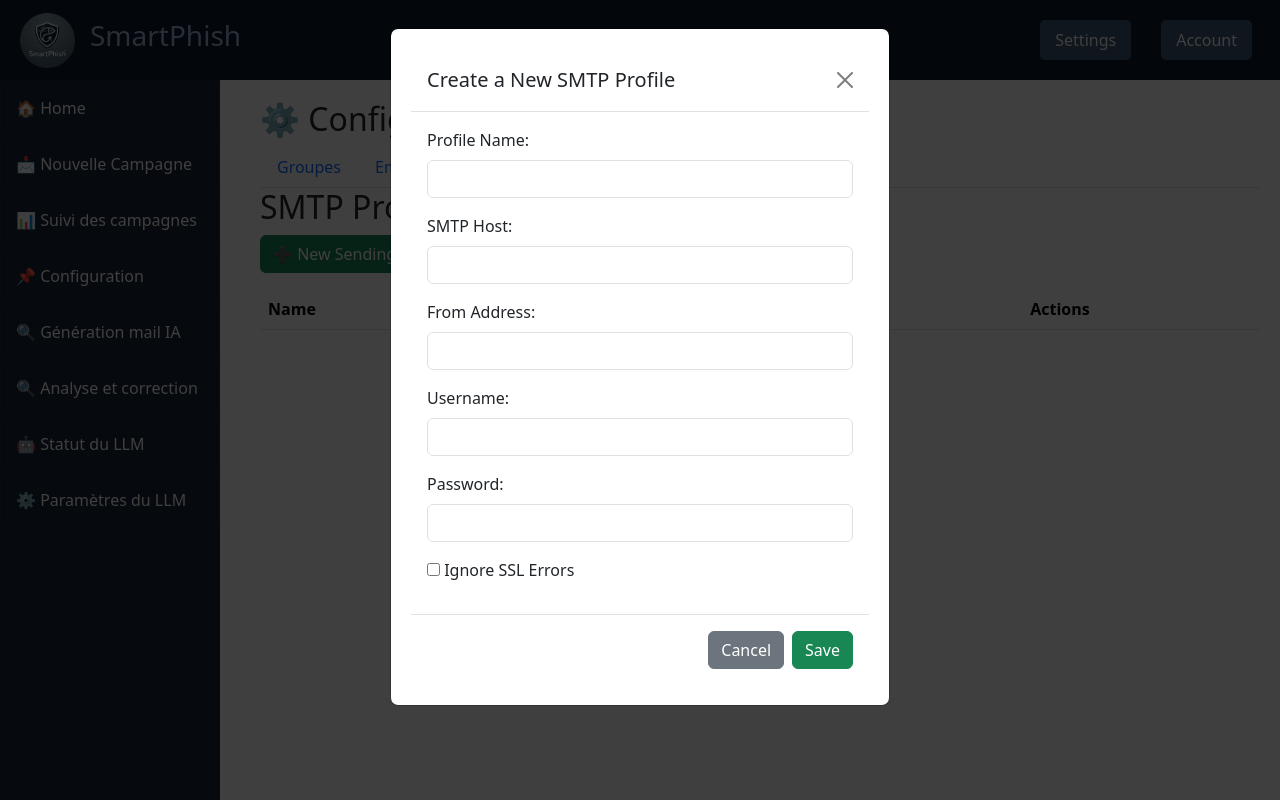
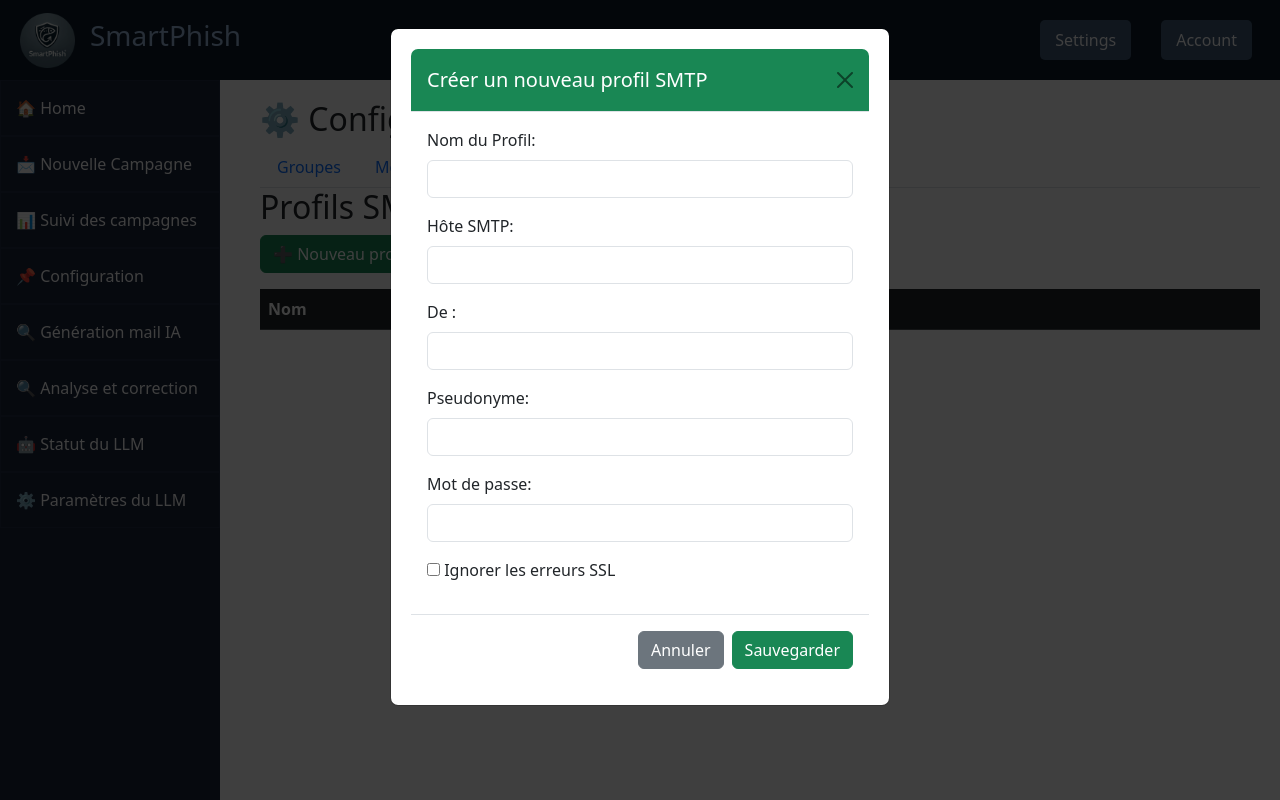
Before and after one commit to Maxencedu66/smartphish, a Flask app: page /config-smtp in a window 1280 px wide, after a click on "➕ Nouveau profil d'envoi". Run offline with Flask 3, Linux system fonts and the light colour scheme; data that the repository does not hold is empty; parts of the project's set-up code (start-up, migrations or seed data) failed here and were passed over; some libraries are stand-ins or nearby versions.

```diff
--- a/src/templates/config-smtp.html
+++ b/src/templates/config-smtp.html
@@ -9,35 +9,36 @@
       <a class="nav-link {% if request.path == '/config-groups' %}active{% endif %}" href="{{ url_for('frontend.config_groups') }}">Groupes</a>
     </li>
     <li class="nav-item">
-      <a class="nav-link {% if request.path == '/config-emails' %}active{% endif %}" href="{{ url_for('frontend.config_emails') }}">Email Templates</a>
+      <a class="nav-link {% if request.path == '/config-emails' %}active{% endif %}" href="{{ url_for('frontend.config_emails') }}">Modèles d'e-mails</a>
     </li>
     <li class="nav-item">
-      <a class="nav-link {% if request.path == '/config-landing-pages' %}active{% endif %}" href="{{ url_for('frontend.config_landing_pages') }}">Landing Pages</a>
+      <a class="nav-link {% if request.path == '/config-landing-pages' %}active{% endif %}" href="{{ url_for('frontend.config_landing_pages') }}">Page de destination</a>
     </li>
     <li class="nav-item">
-        <a class="nav-link {% if request.path == '/config-smtp' %}active{% endif %}" href="{{ url_for('frontend.config_smtp') }}">Sending Profile</a>
+        <a class="nav-link {% if request.path == '/config-smtp' %}active{% endif %}" href="{{ url_for('frontend.config_smtp') }}">Profil d'envoi</a>
     </li>
 
 </ul>
 
 
 
-<h2> SMTP Profiles</h2>
+<h2> Profils SMTP</h2>
 
 <!-- Button to open "New Sending Profile" modal -->
 <button class="btn btn-success mb-3" data-bs-toggle="modal" data-bs-target="#newSmtpModal">
-    ➕ New Sending Profile
+    ➕ Nouveau profil d'envoi
   </button>
 
 
 <!-- Table des Sending Profiles -->
-<table id="smtpTable" class="table table-striped">
-  <thead>
+<div class="table-responsive">
+  <table id="smtpTable" class="table table-hover table-striped">
+    <thead class="table-dark">
       <tr>
-      <th>Name</th>
-      <th>Host</th>
-      <th>From Address</th>
-      <th>Actions</th>
+        <th>Nom</th>
+        <th>Hôte</th>
+        <th>De l'adresse</th>
+        <th class="text-end"></th>
       </tr>
     </thead>
     <tbody>
@@ -46,7 +47,7 @@
         <td>{{ profile.name }}</td>
         <td>{{ profile.host }}</td>
         <td>{{ profile.from_address }}</td>
-      <td>
+        <td class="text-end">
           <button class="btn btn-primary btn-sm edit-smtp"
                   data-id="{{ profile.id }}"
                   data-bs-toggle="modal"
@@ -62,47 +63,48 @@
       {% endfor %}
     </tbody>
   </table>
+</div>
 
 <!-- ========== MODAL: CREATE NEW SMTP PROFILE ========== -->
 <div class="modal fade" id="newSmtpModal" tabindex="-1" aria-hidden="true">
   <div class="modal-dialog">
     <div class="modal-content">
-      <div class="modal-header">
-        <h5 class="modal-title">Create a New SMTP Profile</h5>
+      <div class="modal-header bg-success text-white">
+        <h5 class="modal-title">Créer un nouveau profil SMTP</h5>
         <button type="button" class="btn-close" data-bs-dismiss="modal" aria-label="Close"></button>
       </div>
       <div class="modal-body">
         <form id="newSmtpForm">
           <div class="mb-3">
-            <label for="newSmtpName" class="form-label">Profile Name:</label>
+            <label for="newSmtpName" class="form-label">Nom du Profil:</label>
             <input type="text" id="newSmtpName" class="form-control" required>
           </div>
           <div class="mb-3">
-            <label for="newSmtpHost" class="form-label">SMTP Host:</label>
+            <label for="newSmtpHost" class="form-label">Hôte SMTP:</label>
             <input type="text" id="newSmtpHost" class="form-control" required>
           </div>
           <div class="mb-3">
-            <label for="newSmtpFromAddress" class="form-label">From Address:</label>
+            <label for="newSmtpFromAddress" class="form-label">De :</label>
             <input type="email" id="newSmtpFromAddress" class="form-control" required>
           </div>
           <div class="mb-3">
-            <label for="newSmtpUsername" class="form-label">Username:</label>
+            <label for="newSmtpUsername" class="form-label">Pseudonyme:</label>
             <input type="text" id="newSmtpUsername" class="form-control">
           </div>
           <div class="mb-3">
-            <label for="newSmtpPassword" class="form-label">Password:</label>
+            <label for="newSmtpPassword" class="form-label">Mot de passe:</label>
             <input type="password" id="newSmtpPassword" class="form-control">
           </div>
           <div class="mb-3">
             <label>
-              <input type="checkbox" id="newSmtpIgnoreCert"> Ignore SSL Errors
+              <input type="checkbox" id="newSmtpIgnoreCert"> Ignorer les erreurs SSL
             </label>
           </div>
         </form>
       </div>
       <div class="modal-footer">
-        <button class="btn btn-secondary" data-bs-dismiss="modal">Cancel</button>
-        <button class="btn btn-success" onclick="submitNewSmtp()">Save</button>
+        <button class="btn btn-secondary" data-bs-dismiss="modal">Annuler</button>
+        <button class="btn btn-success" onclick="submitNewSmtp()">Sauvegarder</button>
       </div>
     </div>
   </div>
@@ -112,36 +114,36 @@
 <div class="modal fade" id="editSmtpModal" tabindex="-1" aria-hidden="true">
   <div class="modal-dialog">
     <div class="modal-content">
-      <div class="modal-header">
-        <h5 class="modal-title">Edit SMTP Profile</h5>
+      <div class="modal-header bg-primary text-white">
+        <h5 class="modal-title">Modifier Profil SMTP</h5>
         <button type="button" class="btn-close" data-bs-dismiss="modal" aria-label="Close"></button>
       </div>
       <div class="modal-body">
         <form id="editSmtpForm">
           <input type="hidden" id="editSmtpId">
           <div class="mb-3">
-            <label for="editSmtpName" class="form-label">Profile Name:</label>
+            <label for="editSmtpName" class="form-label">Nom du Profil:</label>
             <input type="text" id="editSmtpName" class="form-control" required>
           </div>
           <div class="mb-3">
-            <label for="editSmtpHost" class="form-label">SMTP Host:</label>
+            <label for="editSmtpHost" class="form-label">Hôte SMTP:</label>
             <input type="text" id="editSmtpHost" class="form-control" required>
           </div>
           <div class="mb-3">
-            <label for="editSmtpFromAddress" class="form-label">From Address:</label>
+            <label for="editSmtpFromAddress" class="form-label">De:</label>
             <input type="email" id="editSmtpFromAddress" class="form-control" required>
           </div>
         </form>
       </div>
       <div class="modal-footer">
-        <button class="btn btn-secondary" data-bs-dismiss="modal">Cancel</button>
-        <button class="btn btn-primary" onclick="submitEditedSmtp()">Save Changes</button>
+        <button class="btn btn-secondary" data-bs-dismiss="modal">Annuler</button>
+        <button class="btn btn-primary" onclick="submitEditedSmtp()">Sauvegarder</button>
       </div>
     </div>
   </div>
 </div>
 
-
+<script src="https://cdn.jsdelivr.net/npm/sweetalert2@11"></script>
 
 <script>
   function submitNewSmtp() {
@@ -188,20 +190,45 @@
     btn.addEventListener("click", function() {
       const profileId = this.getAttribute("data-id");
 
-        if (!confirm("Are you sure you want to delete this sending profile?")) return;
-
+      // Affichage du popup de confirmation avec SweetAlert2
+      Swal.fire({
+        title: "Supprimer ce profil d'envoi ?",
+        text: "Cette action est irréversible. Êtes-vous sûr ?",
+        icon: "warning",
+        showCancelButton: true,
+        confirmButtonColor: "#d33",
+        cancelButtonColor: "#6c757d",
+        confirmButtonText: "Oui, supprimer",
+        cancelButtonText: "Annuler",
+        reverseButtons: true
+      }).then((result) => {
+        if (result.isConfirmed) {
+          // Si l'utilisateur confirme, envoi de la requête DELETE
           fetch(`/config-smtp/${profileId}`, {
             method: "DELETE"
           })
           .then(res => res.json())
           .then(data => {
             if (data.error) {
-            alert("Error: " + data.error);
+              Swal.fire("Erreur", "Impossible de supprimer ce profil SMTP.", "error");
             } else {
-            location.reload();  // Recharge la page pour mettre à jour la liste
+              Swal.fire({
+                title: "Supprimé !",
+                text: "Le profil d'envoi a été supprimé avec succès.",
+                icon: "success",
+                timer: 2000,
+                showConfirmButton: false
+              }).then(() => {
+                location.reload();
+              });
             }
           })
-        .catch(err => console.error("Error deleting SMTP profile:", err));
+          .catch(err => {
+            console.error("Erreur lors de la suppression du profil SMTP :", err);
+            Swal.fire("Erreur", "Une erreur s'est produite lors de la suppression.", "error");
+          });
+        }
+      });
     });
   });
 
```
Also changed, not shown: src/templates/config-emails.html (+51 -18 lines), src/templates/config-groups.html (+62 -33 lines), src/templates/config-landing-pages.html (+54 -19 lines), src/templates/new-campaign.html (+18 -18 lines). Lines whose indentation alone changed are shown as unchanged.
